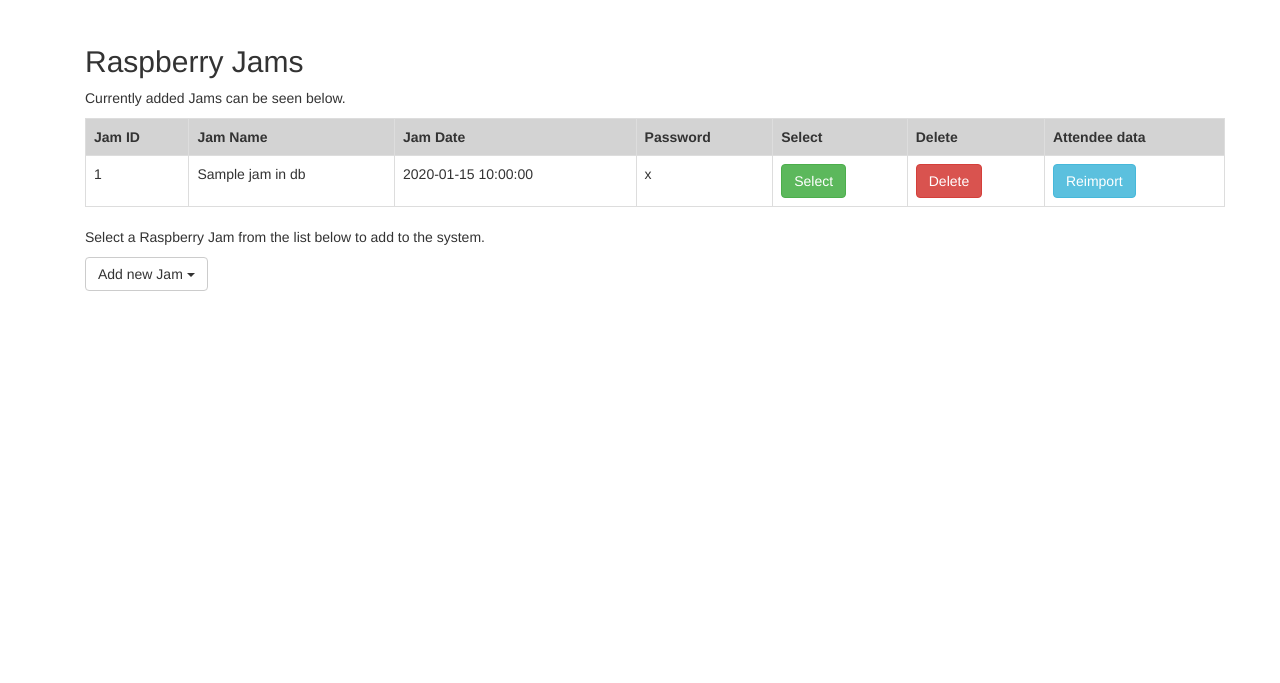
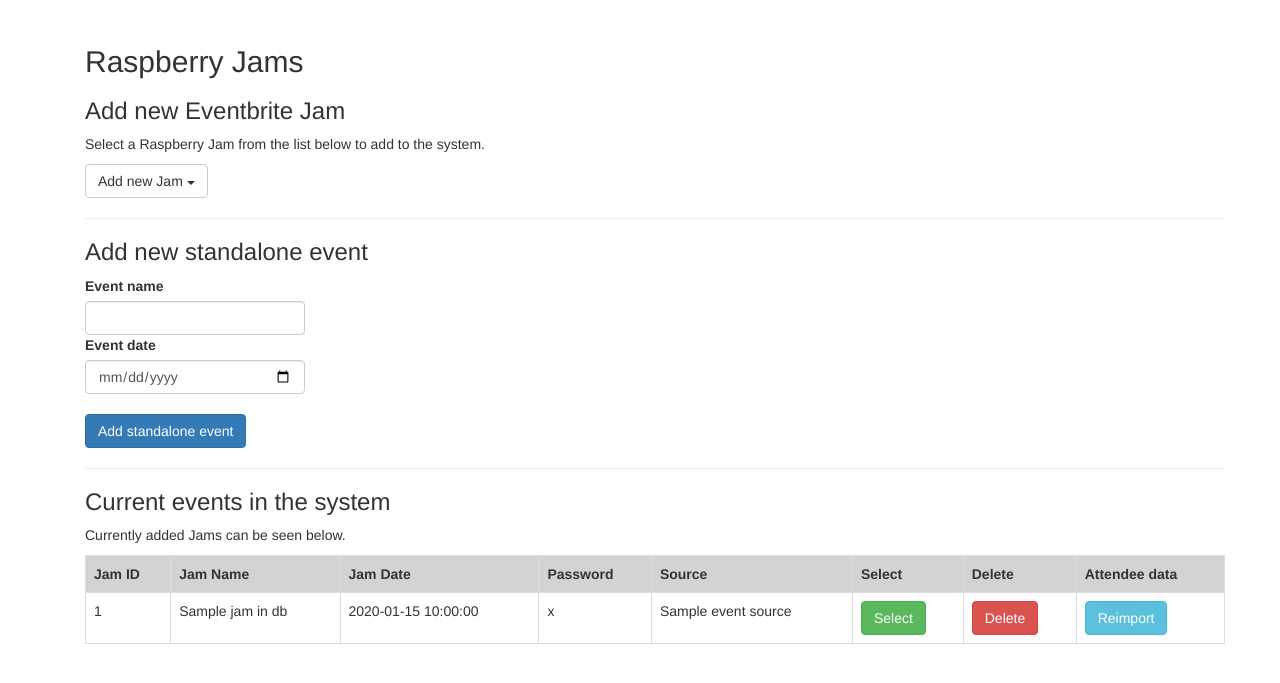
Before and after one commit to gbaman/NI-Jam-Information-System, a Python web app: template ni_jam_information_system/templates/admin/manage_jams.html in a window 1280 px wide. Shown: the part 52-735 px from the top of the page. Run offline with Jinja, Linux system fonts and the light colour scheme; the template is opened without the code that fills it: most values are stand-ins (such as "Sample title", 1, 10 or a date in 2020); form fields are guessed from the names that the template uses; some libraries are stand-ins or nearby versions.

Commit message:
Add support for creation of standalone events

```diff
--- a/ni_jam_information_system/forms.py
+++ b/ni_jam_information_system/forms.py
@@ -193,3 +193,8 @@ class PasswordResetForm(Form):
 class ChangePasswordForm(Form):
     new_password = PasswordField("New password", [validators.DataRequired()])
     url_key = HiddenField()
+
+
+class NewEventForm(Form):
+    event_name = StringField("Event Name", [validators.DataRequired()])
+    event_date = DateField("Event Date", [validators.DataRequired()])
--- a/ni_jam_information_system/templates/admin/manage_jams.html
+++ b/ni_jam_information_system/templates/admin/manage_jams.html
@@ -2,8 +2,35 @@
 
 {% block content %}
 
-<div class="container">
-  <h2>Raspberry Jams</h2>
+     <div class="container">
+
+   <h2>Raspberry Jams</h2>
+
+<h3>Add new Eventbrite Jam</h3>
+    <p>Select a Raspberry Jam from the list below to add to the system.</p>
+  <div class="dropdown">
+    <button class="btn btn-default dropdown-toggle" type="button" id="menu1" data-toggle="dropdown">Add new Jam
+    <span class="caret"></span></button>
+    <ul class="dropdown-menu" role="menu" aria-labelledby="menu1">
+        {% for jam in jams %}
+      <li role="presentation"><a role="menuitem" tabindex="-1" href=/admin/add_jam/{{jam.id}}>{{jam.name}}</a></li>
+        {% endfor %}
+    </ul>
+  </div>
+
+<hr>
+<h3>Add new standalone event</h3>
+<form method=post style="max-width: 220px">
+    <dl>
+        {{ render_field(form.event_name, class = "form-control") }}
+        {{ render_field(form.event_date, class = "form-control") }}
+    </dl>
+    <p><input class="btn btn-primary" type=submit value="Add standalone event">
+</form>
+
+<hr>
+
+<h3>Current events in the system</h3>
   <p>Currently added Jams can be seen below.</p>
     <table class="table table-hover, table-bordered">
         <tr bgcolor="#d3d3d3">
@@ -11,6 +38,7 @@
             <th>Jam Name</th>
             <th>Jam Date</th>
             <th>Password</th>
+            <th>Source</th>
             <th>Select</th>
             <th>Delete</th>
             <th>Attendee data</th>
@@ -26,6 +54,7 @@
             <td>{{ jam_in_db.name }}</td>
             <td>{{ jam_in_db.date }}</td>
             <td onclick='editJamPassword("{{ jam_in_db.jam_id }}", this.textContent, this)'>{{ jam_in_db.jam_password }}</td>
+            <td>{{ jam_in_db.event_source.name | capitalize }}</td>
             <td>
                 <button id="select_jam_button" data-id="{{jam_in_db.jam_id}}" class="btn btn-success"
                         onclick="selectJam({{jam_in_db.jam_id}})" value="val_1" name="but1">Select
@@ -40,16 +69,6 @@
         </tr>
         {% endfor %}
     </table>
-    <p>Select a Raspberry Jam from the list below to add to the system.</p>
-  <div class="dropdown">
-    <button class="btn btn-default dropdown-toggle" type="button" id="menu1" data-toggle="dropdown">Add new Jam
-    <span class="caret"></span></button>
-    <ul class="dropdown-menu" role="menu" aria-labelledby="menu1">
-        {% for jam in jams %}
-      <li role="presentation"><a role="menuitem" tabindex="-1" href=/admin/add_jam/{{jam.id}}>{{jam.name}}</a></li>
-        {% endfor %}
-    </ul>
-  </div>
 </div>
 
 {% endblock %}
```
Also changed, not shown: ni_jam_information_system/database.py (+11 -2 lines), ni_jam_information_system/models.py (+9 -1 lines), ni_jam_information_system/routes/admin_routes.py (+7 -3 lines), 1 other file.
